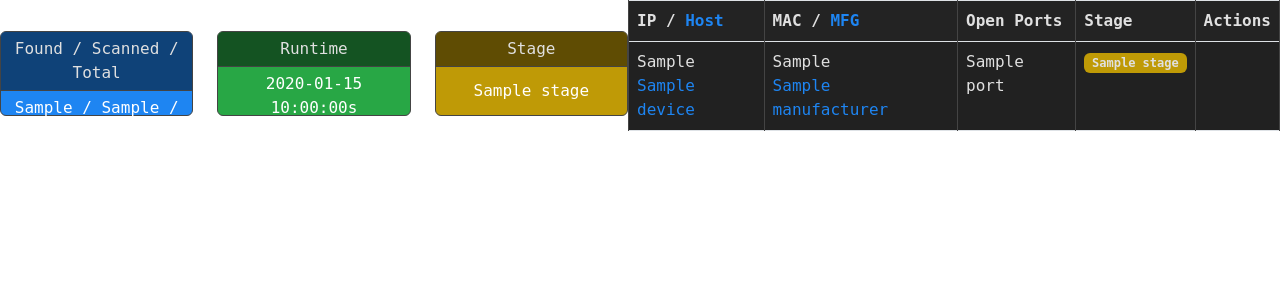
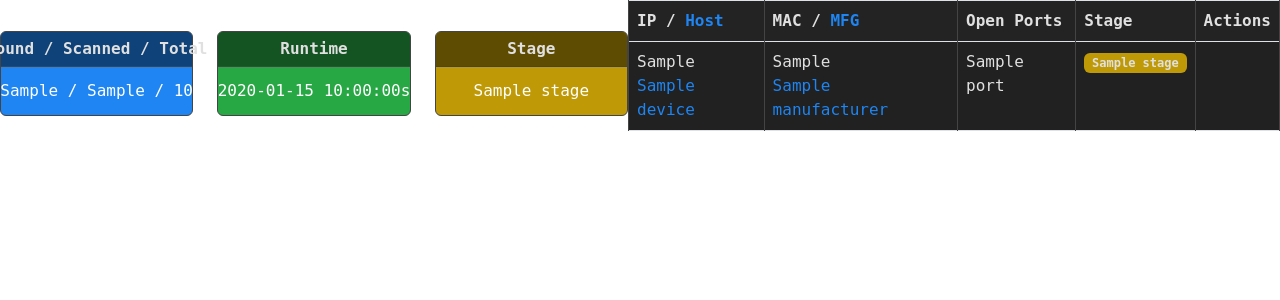
Before and after one commit to mdennis281/LANscape, a Flask app: template src/lanscape/templates/scan.html in a window 1280 px wide. Shown: the top 300 px of the page. Run offline with Flask 3, Linux system fonts and the light colour scheme; the template is opened without the code that fills it: most values are stand-ins (such as "Sample title", 1, 10 or a date in 2020); parts of the project's set-up code (start-up, migrations or seed data) failed here and were passed over.

Commit message:
css changes

```diff
--- a/src/lanscape/static/css/style.css
+++ b/src/lanscape/static/css/style.css
@@ -542,6 +542,12 @@ html {
 #overview-container .card-header {
     padding: 5px;
     font-size: 1rem;
+    text-wrap: nowrap;
+    height: 35px;
+    display: flex;
+    justify-content: center;
+    align-items: center;
+    font-weight: bold;
 }
 
 #overview-container .card-body {
@@ -549,6 +555,7 @@ html {
     display: flex;
     justify-content: center;
     align-items: center;
+    text-wrap: nowrap;
 }
 
 #overview-container .col-4 {
```
